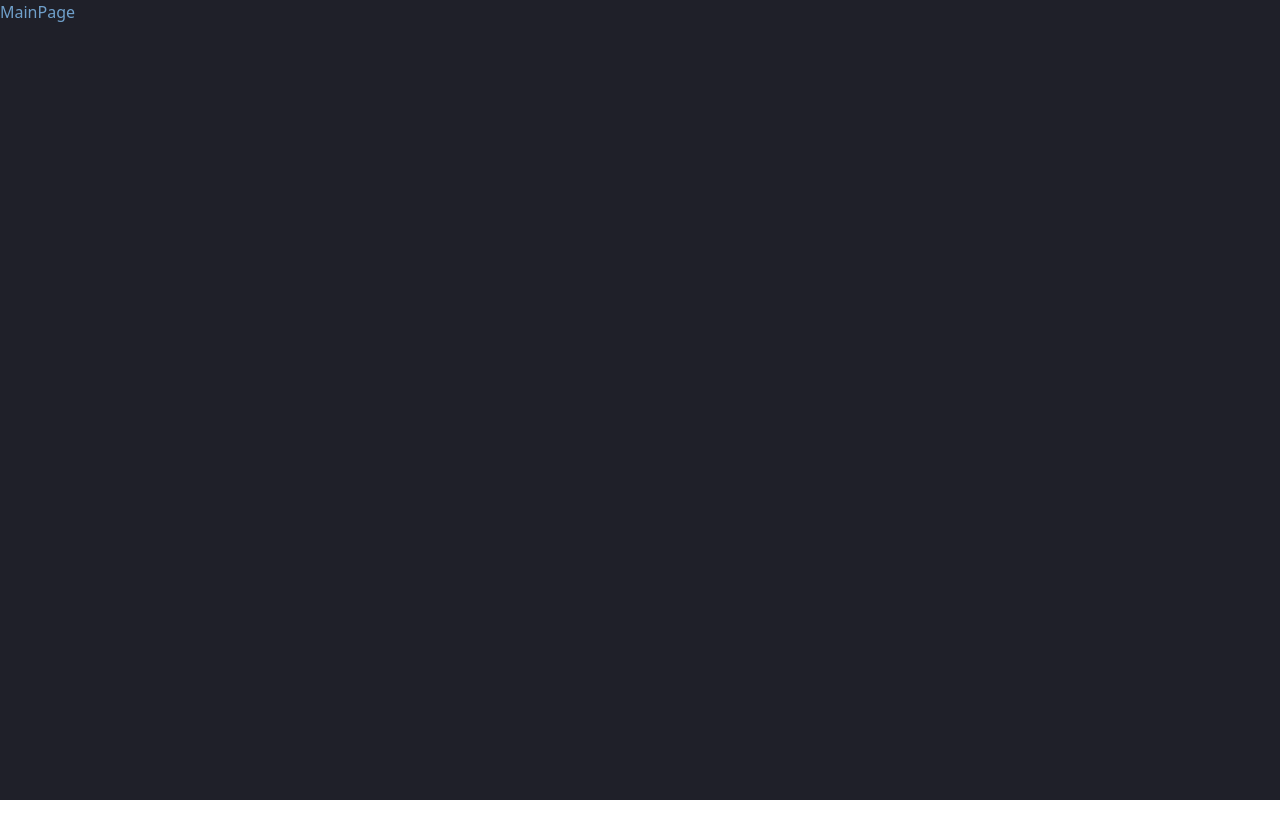
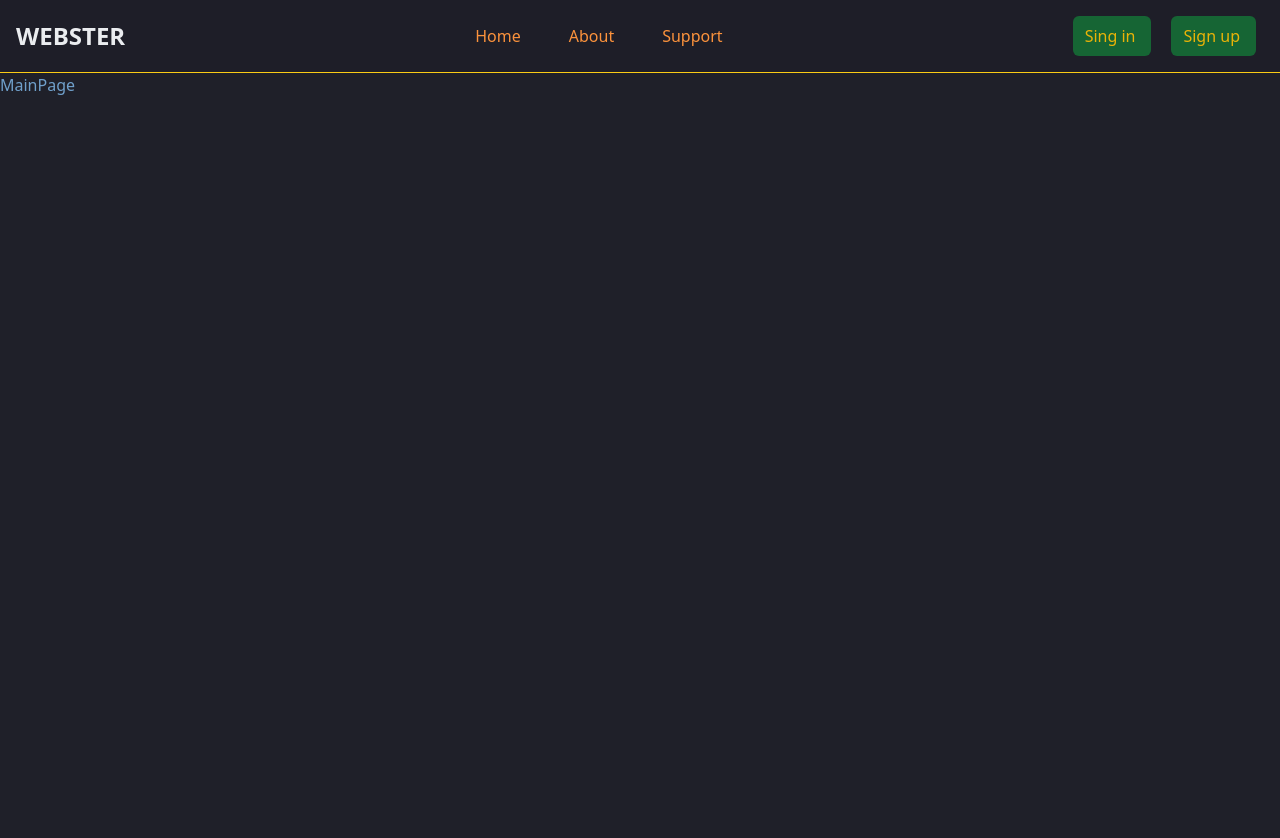
Before and after one commit to vbondarets/WEBSTER, a React (Create React App) app in the folder client/: page / in a window 1280 px wide. Shown: the top 838 px of the page. Before the commit the page ends 800 px from the top, so only its background shows below. Built offline with nearby package versions, Linux system fonts and the light colour scheme.

Commit message:
Create avbar

```diff
--- a/client/package.json
+++ b/client/package.json
@@ -13,6 +13,7 @@
     "@testing-library/jest-dom": "^5.16.5",
     "@testing-library/react": "^13.4.0",
     "@testing-library/user-event": "^13.5.0",
+    "@types/react-redux": "^7.1.25",
     "axios": "^1.4.0",
     "react": "^18.2.0",
     "react-dom": "^18.2.0",
--- a/client/src/App.js
+++ b/client/src/App.js
@@ -1,9 +1,11 @@
 import { BrowserRouter } from "react-router-dom";
 import AppRouter from "./components/AppRouter";
+import Navbar from "./components/Navbar";
 
 const App = () => {
     return (
         <BrowserRouter>
+            <Navbar />
             <AppRouter />
         </BrowserRouter>
     );
--- /dev/null
+++ b/client/src/components/Navbar.jsx
@@ -0,0 +1,32 @@
+import React from "react";
+
+const Navbar = () => {
+    return (
+        <div>
+            <nav class ="dark:bg-indigo-900 w-full z-20 top-0 left-0 border-b border-yellow-400 dark:border-yellow-400">
+                <div class="max-w-screen-xl flex flex-wrap items-center justify-between mx-auto p-4">
+                    <span class="self-center text-2xl font-semibold whitespace-nowrap">WEBSTER</span>
+                    <div class='items-center justify-between hidden w-full md:flex md:w-auto text-orange-400'>
+                        <ul class='flex flex-col p-4 md:p-0 mt-4 font-medium md:flex-row md:space-x-12 md:mt-0 md:border-0'>
+                            <li>
+                                <a href = '#' class="block py-2 pl-3 pr-4 cursor-pointer rounded hover:text-yellow-500 md:p-0">Home</a>
+                            </li>
+                            <li>
+                                <a href = '#' class="block py-2 pl-3 pr-4 cursor-pointer rounded hover:text-yellow-500 md:p-0">About</a>
+                            </li>
+                            <li>
+                                <a href = '#' class="block py-2 pl-3 pr-4 cursor-pointer rounded hover:text-yellow-500 md:p-0">Support</a>
+                            </li>
+                        </ul>
+                    </div>
+                    <div class="flex justify-between mr-2 text-yellow-500">
+                        <button class="bg-green-800 mr-5 py-2 pl-3 pr-4 rounded-md hover:text-yellow-600 md:hover:bg-green-600">Sing in</button>
+                        <button class="bg-green-800 py-2 pl-3 pr-4 rounded-md hover:text-yellow-600 md:hover:bg-green-600">Sign up</button>
+                    </div>
+                </div>
+            </nav>
+        </div>
+    )
+}
+
+export default Navbar;
```
Also changed, not shown: package.json (added, +7 -0 lines), 2 other files (tests, documents, lock files or other folders).
